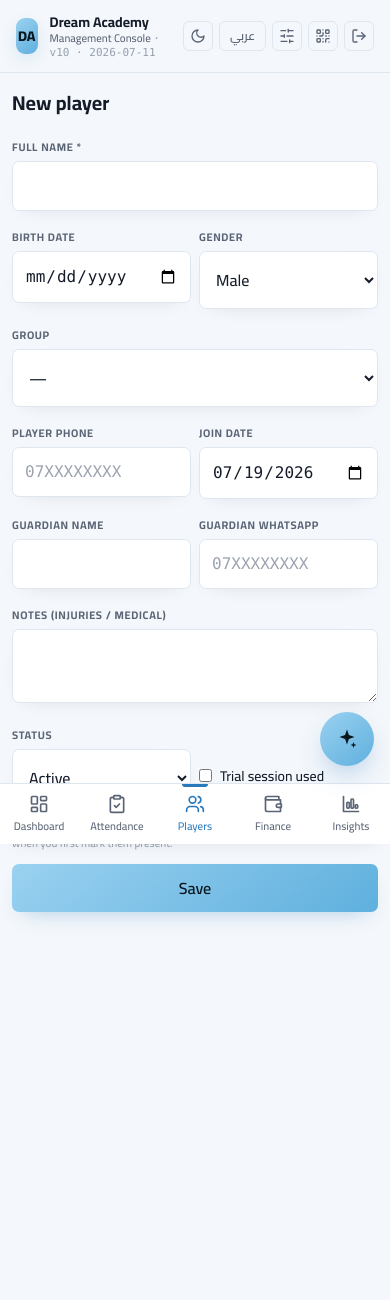
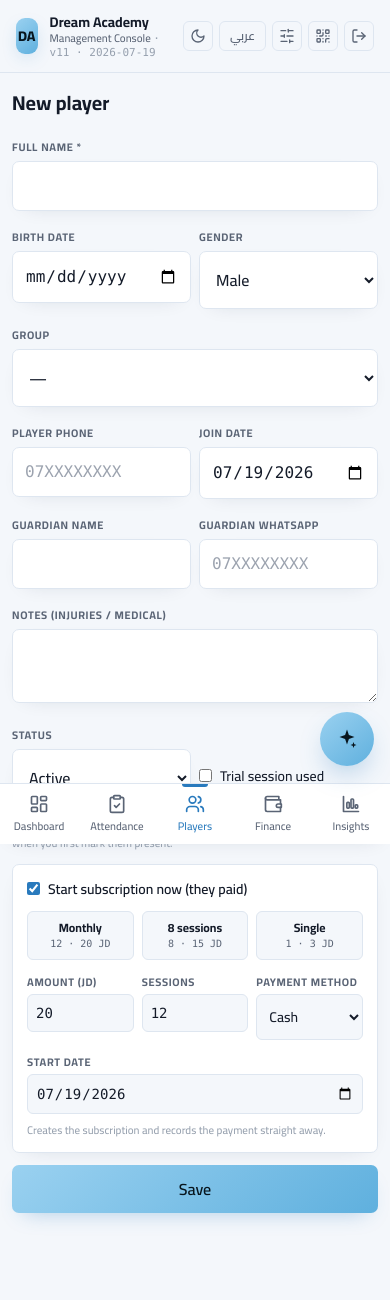
Before and after one commit to YamX-5/Dream-Academy-Bot, a Flask app: page /players/new in a window 390 px wide. Shown: the top 1300 px of the page. Before the commit the page ends 922 px from the top, so only its background shows below. Run offline with Flask 3, Linux system fonts and the light colour scheme; data comes from the database, SQL or seed files in the repository; data that the repository does not hold is empty; some libraries are stand-ins or nearby versions.

Commit message:
Fix date picker + month list, subscribe on add, edit payments, trial status
- Calendar: the attendance date field was an invisible opacity-0 input
  overlaid on a button, which broke the native picker on phones. It is
  now a real visible date input (arrows and Today chip kept), with no
  min/max — every day of the month is selectable.
- Month dropdowns (Payments, Finance) only listed months that already
  had records, so months like October were missing. They now offer a
  full rolling range (15 back / 2 forward) plus any month with data.
- Adding a player now starts their subscription: the new-player form has
  a "Start subscription now (they paid)" block with bundle, amount,
  sessions, method and start date, so a new player is no longer created
  with "no active subscription". It can be unchecked.
- Payments are editable: amount, method (cash/CliQ/other), date and note
  can be corrected from the player card, plus delete. Revenue and profit
  follow the corrected values.
- Trial tracking: the player card shows whether the free trial is
  available, or the date it was used; players list badges players who
  still have a trial.

Co-Authored-By: Claude Opus 4.8 <noreply@anthropic.com>

```diff
--- a/app.py
+++ b/app.py
@@ -38,7 +38,7 @@ app.secret_key = "dream-academy-local-secret-key-2026"
 app.json.ensure_ascii = False
 
 # bump this string whenever the UI changes so you can confirm a fresh load
-BUILD = "v10 · 2026-07-11"
+BUILD = "v11 · 2026-07-19"
 
 
 @app.after_request
@@ -161,6 +161,28 @@ def inject_globals():
 
 
 # ---------------- helpers ----------------
+
+def _shift_month(d, delta):
+    y = d.year + (d.month - 1 + delta) // 12
+    m = (d.month - 1 + delta) % 12 + 1
+    return date(y, m, 1)
+
+
+def month_options(con=None, back=15, fwd=2):
+    """Every recent month is selectable (not just months that already have data),
+    plus any historical month that does have records."""
+    base = date.today().replace(day=1)
+    opts = {_shift_month(base, i).strftime("%Y-%m") for i in range(-back, fwd + 1)}
+    if con is not None:
+        for table in ("payments", "expenses"):
+            try:
+                for r in con.execute(f"SELECT DISTINCT substr(date,1,7) m FROM {table}").fetchall():
+                    if r["m"]:
+                        opts.add(r["m"])
+            except Exception:
+                pass
+    return sorted(opts, reverse=True)
+
 
 def jordan_wa_number(phone):
     """07XXXXXXXX -> 9627XXXXXXXX for wa.me links."""
@@ -369,12 +391,23 @@ def player_form(pid=None):
                 "group_id,join_date,notes,status,trial_used) VALUES (?,?,?,?,?,?,?,?,?,?,?)", vals)
             con.commit()
             new_id = cur.lastrowid
+            # a new player normally means they just paid — start their subscription
+            if f.get("create_sub"):
+                db.create_subscription(
+                    con, new_id,
+                    f.get("sub_start") or f.get("join_date") or date.today().isoformat(),
+                    price=(f.get("sub_price") or None),
+                    sessions_total=(f.get("sub_sessions") or None),
+                    method=(f.get("sub_method") or "cash"),
+                    amount=(f.get("sub_price") or None))
+                con.commit()
             con.close()
             return redirect(url_for("player_card", pid=new_id))
     groups = con.execute("SELECT * FROM groups").fetchall()
+    st = db.get_settings()
     con.close()
     return render_template("player_form.html", player=player, groups=groups, error=error,
-                           today=date.today().isoformat())
+                           settings=st, today=date.today().isoformat())
 
 
 @app.route("/api/suggest-group")
@@ -403,6 +436,10 @@ def player_card(pid):
     att = con.execute(
         "SELECT * FROM attendance WHERE player_id=? ORDER BY session_date DESC LIMIT 30", (pid,)).fetchall()
     att_stats = db.attendance_rate(con, pid)
+    trial_row = con.execute(
+        "SELECT session_date FROM attendance WHERE player_id=? AND trial=1 ORDER BY session_date LIMIT 1",
+        (pid,)).fetchone()
+    trial_date = trial_row["session_date"] if trial_row else None
     msg = render_template_msg(st["template_renewal"], p["full_name"], info["left"], st["monthly_price"])
     wa = wa_link(p["guardian_phone"] or p["phone"], msg)
     # early-renewal option: day after previous expiry
@@ -412,7 +449,7 @@ def player_card(pid):
     con.close()
     return render_template("player_card.html", p=p, info=info, subs=subs, pays=pays, att=att,
                            att_stats=att_stats, wa=wa, settings=st, prev_expiry=prev_expiry,
-                           today=date.today().isoformat())
+                           trial_date=trial_date, today=date.today().isoformat())
 
 
 @app.route("/api/players/<int:pid>/renew", methods=["POST"])
@@ -504,6 +541,38 @@ def subscription_edit(sid):
     pid = sub["player_id"] if sub else None
     con.close()
     return redirect(url_for("player_card", pid=pid) if pid else url_for("players_page"))
+
+
+@app.route("/payments/<int:pay_id>/edit", methods=["POST"])
+@require_role("admin")
+def payment_edit(pay_id):
+    """Fix a payment recorded with the wrong amount / method / date."""
+    f = request.form
+    con = db.get_db()
+    pay = con.execute("SELECT * FROM payments WHERE id=?", (pay_id,)).fetchone()
+    if pay:
+        amount = float(f.get("amount") or pay["amount"])
+        method = (f.get("method") or pay["method"]).strip()
+        pdate = (f.get("date") or pay["date"]).strip()
+        note = (f.get("note") if f.get("note") is not None else pay["note"]).strip()
+        con.execute("UPDATE payments SET amount=?, method=?, date=?, note=? WHERE id=?",
+                    (amount, method, pdate, note, pay_id))
+        con.commit()
+    pid = pay["player_id"] if pay else None
+    con.close()
+    return redirect(request.form.get("back") or (url_for("player_card", pid=pid) if pid else url_for("payments_page")))
+
+
+@app.route("/payments/<int:pay_id>/delete", methods=["POST"])
+@require_role("admin")
+def payment_delete(pay_id):
+    con = db.get_db()
+    pay = con.execute("SELECT player_id FROM payments WHERE id=?", (pay_id,)).fetchone()
+    pid = pay["player_id"] if pay else None
+    con.execute("DELETE FROM payments WHERE id=?", (pay_id,))
+    con.commit()
+    con.close()
+    return redirect(request.form.get("back") or (url_for("player_card", pid=pid) if pid else url_for("payments_page")))
 
 
 @app.route("/subscriptions/<int:sid>/delete", methods=["POST"])
@@ -665,8 +734,7 @@ def payments_page():
     sql += " ORDER BY pm.date DESC, pm.id DESC"
     rows = con.execute(sql, args).fetchall()
     total = sum(r["amount"] for r in rows)
-    months = [r["m"] for r in con.execute(
-        "SELECT DISTINCT substr(date,1,7) m FROM payments ORDER BY m DESC").fetchall()]
+    months = month_options(con)
     if month not in months:
         months.insert(0, month)
     con.close()
@@ -981,9 +1049,7 @@ def finance_page():
                         "present_today": bool(present_today)})
     expenses = con.execute(
         "SELECT * FROM expenses WHERE date LIKE ? ORDER BY date DESC, id DESC", (month + "%",)).fetchall()
-    months = [r["m"] for r in con.execute(
-        "SELECT DISTINCT substr(date,1,7) m FROM payments UNION SELECT DISTINCT substr(date,1,7) FROM expenses "
-        "ORDER BY m DESC").fetchall()]
+    months = month_options(con)
     if month not in months:
         months.insert(0, month)
     con.close()
--- a/i18n.py
+++ b/i18n.py
@@ -107,6 +107,11 @@ T = {
     "sub_start": "Start date", "sub_used": "Used", "delete_sub": "Delete subscription",
     "confirm_delete_sub": "Delete this subscription and its payment? This cannot be undone.",
     "trial_tag": "trial",
+    "trial_available": "Free trial available", "trial_used_on": "Free trial used on {d}",
+    "trial_marked_used": "Trial marked as used",
+    "start_subscription": "Start subscription now (they paid)",
+    "start_subscription_hint": "Creates the subscription and records the payment straight away.",
+    "delete_payment": "Delete payment", "confirm_delete_payment": "Delete this payment? This cannot be undone.",
     "invalid_guardian": "Guardian phone must be a Jordanian mobile (07XXXXXXXX)",
     # player card
     "edit": "Edit", "no_group": "No group", "born": "Born",
@@ -267,6 +272,11 @@ T = {
     "sub_start": "تاريخ البداية", "sub_used": "مستخدمة", "delete_sub": "حذف الاشتراك",
     "confirm_delete_sub": "بدك تحذف هالاشتراك ودفعته؟ ما في رجعة.",
     "trial_tag": "تجربة",
+    "trial_available": "حصة تجربة متاحة", "trial_used_on": "استخدم التجربة بتاريخ {d}",
+    "trial_marked_used": "التجربة محسوبة كمستخدمة",
+    "start_subscription": "ابدأ الاشتراك هلق (دفع)",
+    "start_subscription_hint": "بينشئ الاشتراك ويسجّل الدفعة مباشرة.",
+    "delete_payment": "حذف الدفعة", "confirm_delete_payment": "بدك تحذف هالدفعة؟ ما في رجعة.",
     "invalid_guardian": "رقم ولي الأمر لازم يكون موبايل أردني (07XXXXXXXX)",
     "edit": "تعديل", "no_group": "بدون مجموعة", "born": "مواليد",
     "guardian_label": "ولي الأمر", "current_sub": "الاشتراك الحالي",
--- a/templates/player_form.html
+++ b/templates/player_form.html
@@ -78,6 +78,47 @@
     </label>
   </div>
   <div class="text-[11px] text-faint -mt-1">{{ t('trial_hint') }}</div>
+
+  {% if not player %}
+  <!-- new player: start their subscription right away (they just paid) -->
+  <div class="bg-card border border-edge rounded-lg p-3.5">
+    <label class="flex items-center gap-2 font-semibold text-sm">
+      <input type="checkbox" name="create_sub" id="createSub" checked onchange="document.getElementById('subFields').classList.toggle('hidden', !this.checked)">
+      {{ t('start_subscription') }}
+    </label>
+    <div id="subFields" class="mt-3 space-y-2">
+      <div class="grid grid-cols-3 gap-2">
+        {% for b in settings.bundles %}
+        <button type="button" onclick="pickNewBundle({{ b.price }}, {{ b.sessions }}, this)"
+                class="bundle-opt bg-bg border border-edge rounded-md px-2 py-2 text-center transition hover:border-accent/60">
+          <div class="font-bold text-xs truncate">{{ b.name_ar if lang == 'ar' else b.name_en }}</div>
+          <div class="text-[10px] text-dim num">{{ b.sessions }} · {{ b.price }} JD</div>
+        </button>
+        {% endfor %}
+      </div>
+      <div class="grid grid-cols-3 gap-2">
+        <div><label class="label-xs">{{ t('amount') }}</label>
+          <input id="subPrice" name="sub_price" type="number" step="0.5"
+                 value="{{ settings.bundles[0].price if settings.bundles else settings.monthly_price }}"
+                 class="w-full bg-bg border border-edge rounded-md px-2 py-2 mt-0.5 num text-sm focus:border-accent outline-none"></div>
+        <div><label class="label-xs">{{ t('sessions_count') }}</label>
+          <input id="subSessions" name="sub_sessions" type="number"
+                 value="{{ settings.bundles[0].sessions if settings.bundles else settings.sessions_per_month }}"
+                 class="w-full bg-bg border border-edge rounded-md px-2 py-2 mt-0.5 num text-sm focus:border-accent outline-none"></div>
+        <div><label class="label-xs">{{ t('method') }}</label>
+          <select name="sub_method" class="w-full bg-bg border border-edge rounded-md px-2 py-2 mt-0.5 text-sm focus:border-accent outline-none">
+            <option value="cash">{{ t('cash') }}</option>
+            <option value="cliq">{{ t('cliq') }}</option>
+            <option value="other">{{ t('other') }}</option>
+          </select></div>
+      </div>
+      <div><label class="label-xs">{{ t('sub_start') }}</label>
+        <input name="sub_start" type="date" value="{{ today }}" class="w-full bg-bg border border-edge rounded-md px-2 py-2 mt-0.5 num text-sm focus:border-accent outline-none"></div>
+      <div class="text-[11px] text-faint">{{ t('start_subscription_hint') }}</div>
+    </div>
+  </div>
+  {% endif %}
+
   <button class="w-full bg-accent hover:bg-accent2 text-bg font-semibold py-3 rounded-lg transition">{{ t('save') }}</button>
 </form>
 {% if player %}
@@ -106,5 +147,12 @@ async function suggest() {
 }
 bd.addEventListener('change', suggest);
 gen.addEventListener('change', suggest);
+
+function pickNewBundle(price, sessions, el) {
+  document.getElementById('subPrice').value = price;
+  document.getElementById('subSessions').value = sessions;
+  document.querySelectorAll('.bundle-opt').forEach(b => b.classList.remove('on'));
+  el.classList.add('on');
+}
 </script>
 {% endblock %}
--- a/templates/players.html
+++ b/templates/players.html
@@ -58,6 +58,7 @@
           {% if p.status=='pending' %}<span class="pill pill-warn">{{ t('pending_badge') }}</span>{% endif %}
           {% if p.status=='frozen' %}<span class="pill pill-sky">{{ t('st_frozen') }}</span>{% endif %}
           {% if p.status=='left' %}<span class="pill pill-muted">{{ t('st_left') }}</span>{% endif %}
+          {% if not p.trial_used and not info.active %}<span class="pill pill-ok">{{ t('trial_tag') }}</span>{% endif %}
         </div>
         <div class="text-[11px] mt-0.5 num {{ 'text-bad' if not info.active else ('text-warn' if info.needs_renewal else 'text-dim') }}">
           {% if info.active %}
```
Also changed, not shown: templates/attendance.html (+17 -14 lines), templates/player_card.html (+43 -4 lines).
